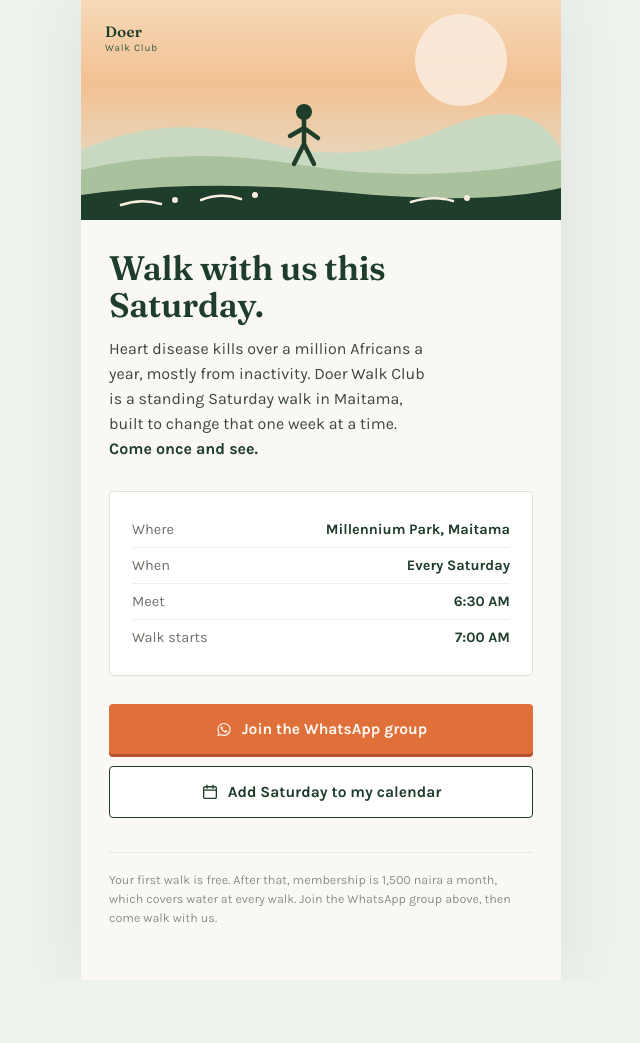
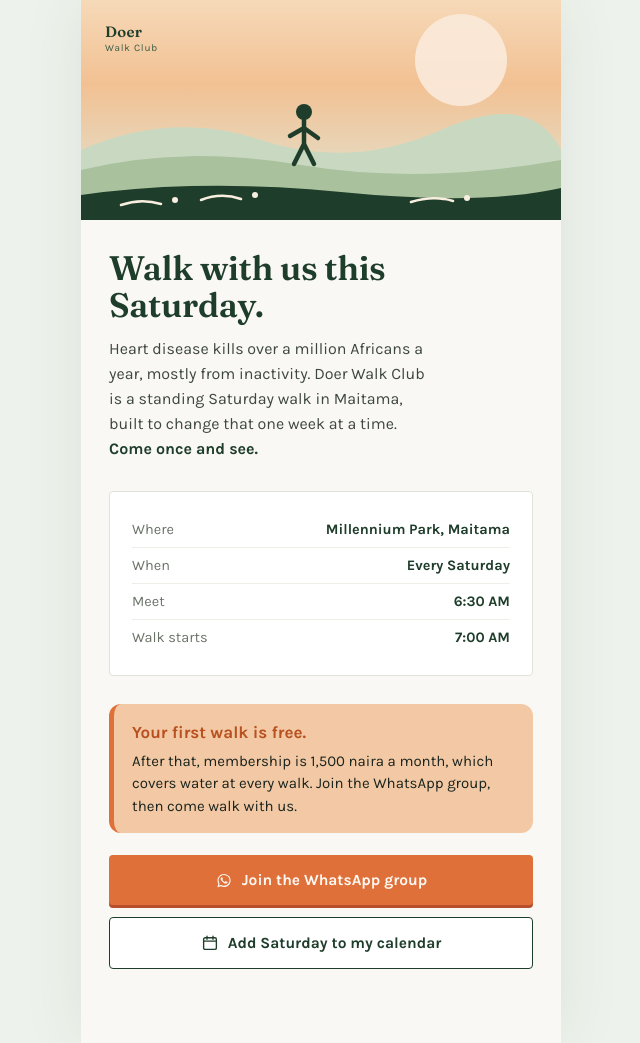
Before and after one commit to DeDoersLimited/Doerwalkclub, a plain HTML site: page index.html in a window 1280 px wide. Shown: the whole page, without its empty margins (319-959 px from the left). Before the commit the page ends 980 px from the top, so only its background shows below. Drawn offline with Linux system fonts and the light colour scheme.

Commit message:
7th commit

```diff
--- a/index.html
+++ b/index.html
@@ -161,6 +161,23 @@
     padding-top: 18px;
   }
   .footnote a { color: var(--forest-soft); }
+  .callout {
+    background: var(--dawn-soft);
+    border-left: 5px solid var(--dawn);
+    border-radius: 12px;
+    padding: 16px 18px;
+    margin: 0 0 22px;
+    color: var(--ink);
+    font-size: 15px;
+    line-height: 1.5;
+  }
+  .callout strong {
+    display: block;
+    color: #b8501f;
+    font-size: 17px;
+    font-weight: 800;
+    margin-bottom: 4px;
+  }
 </style>
 </head>
 <body>
@@ -211,6 +228,11 @@
       </div>
     </div>
 
+    <div class="callout">
+      <strong>Your first walk is free.</strong>
+      After that, membership is 1,500 naira a month, which covers water at every walk. Join the WhatsApp group, then come walk with us.
+    </div>
+
     <div class="cta-group">
       <a class="btn btn-primary" href="https://chat.whatsapp.com/KHki0vHySrTKN0QpLzpNhG" target="_blank" rel="noopener">
         <svg class="btn-icon" viewBox="0 0 24 24" fill="none"><path d="M17.6 6.32A8.86 8.86 0 0 0 12.05 4c-4.83 0-8.76 3.9-8.76 8.72 0 1.54.4 3.04 1.17 4.36L3.25 21.5l4.55-1.19a8.83 8.83 0 0 0 4.24 1.08h.01c4.83 0 8.76-3.9 8.76-8.72 0-2.33-.91-4.52-2.55-6.35Zm-5.56 13.4h-.01a7.3 7.3 0 0 1-3.74-1.02l-.27-.16-2.7.71.72-2.62-.18-.27a7.27 7.27 0 0 1-1.12-3.88c0-4.02 3.29-7.29 7.32-7.29a7.26 7.26 0 0 1 7.31 7.3c0 4.02-3.28 7.23-7.33 7.23Zm4.01-5.46c-.22-.11-1.3-.64-1.5-.72-.2-.07-.35-.11-.5.11-.14.22-.57.72-.7.87-.13.14-.26.16-.48.05-.22-.11-.93-.34-1.77-1.09-.65-.58-1.1-1.29-1.22-1.51-.13-.22-.01-.34.1-.45.1-.1.22-.26.33-.4.1-.13.14-.22.21-.37.07-.14.04-.27-.02-.38-.06-.11-.5-1.2-.68-1.65-.18-.43-.36-.37-.5-.38-.13-.01-.28-.01-.43-.01a.83.83 0 0 0-.6.28c-.2.22-.79.77-.79 1.87 0 1.1.81 2.16.92 2.31.11.14 1.6 2.44 3.87 3.42.54.23.96.37 1.29.48.54.17 1.03.14 1.42.09.43-.07 1.3-.53 1.49-1.04.18-.51.18-.95.13-1.04-.06-.1-.2-.16-.42-.27Z" fill="currentColor"/></svg>
@@ -222,7 +244,6 @@
       </a>
     </div>
 
-    <p class="footnote">Your first walk is free. After that, membership is 1,500 naira a month, which covers water at every walk. Join the WhatsApp group above, then come walk with us.</p>
   </main>
 </div>
 
```
